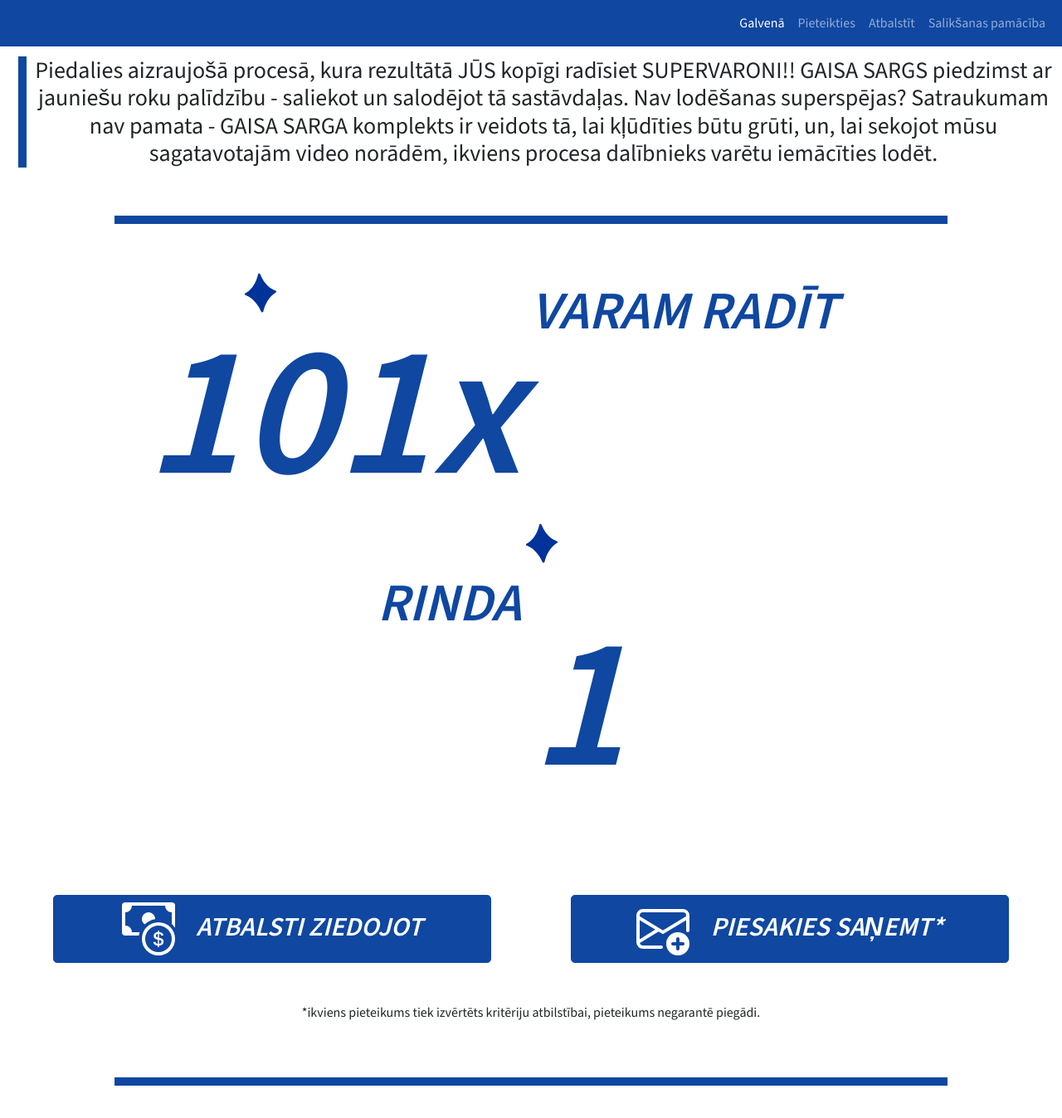
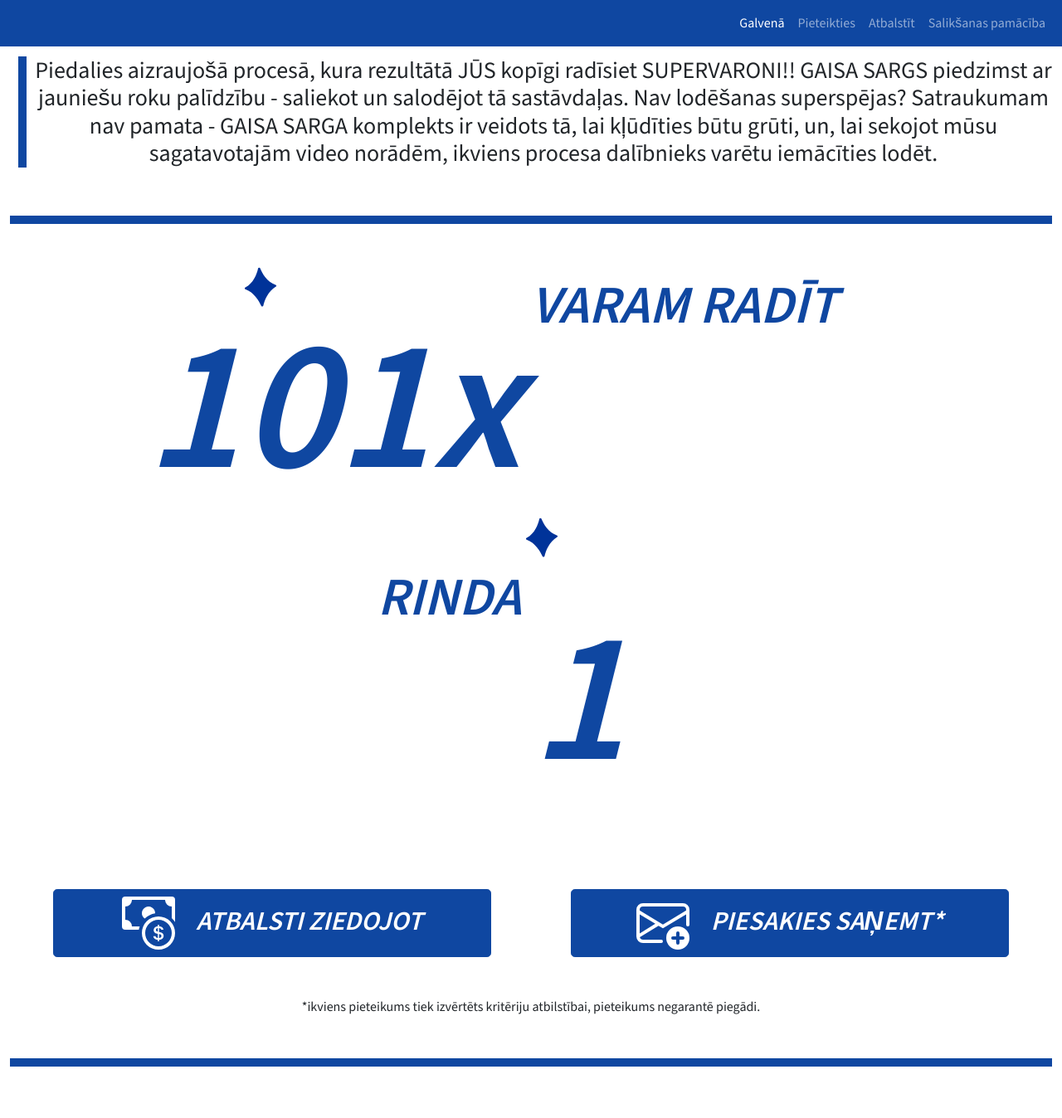
Before and after one commit to open-lv/air-guard-public, a Jekyll site: the page built from index.html, in a window 1280 px wide and 1400 px high, scrolled down 1709 px. Shown: the top 1348 px of the window at 83% size. Built offline with Jekyll 4.4.1, drawn with Linux system fonts in a browser that asks for light colours; comment, search, counter and statistics services are not loaded.

Commit message:
Deploying to gh-pages from @ open-lv/air-guard-public@9e8bbe077803a5227c8aefb80f5d19d16cf72db7 🚀

```diff
--- a/index.html
+++ b/index.html
@@ -12,7 +12,7 @@
 
 		  <div class="row my-5">
 				<div class="col-sm mainleft my-5"> <!-- teksts -->
-					<img src="/assets/img/logo-horiz.svg" WIDTH=100% class="h1logo"></img>
+					<img src="/assets/img/logo-horiz.svg" WIDTH=100% class="h1logo" alt="&quot;Gaisa sargs&quot;"\>
 					<h1 class="main-title visually-hidden">GAISA SARGS </h1>
 					<h3 class="main-subtitle">&emsp;ir BEZMAKSAS telpu gaisa kvalitātes monitoringa komplekts,
 						kuru var <a href="/pieteikties" title="pieteikties GAISA SARGA saņešanai">saņemt</a>
@@ -28,36 +28,28 @@
 				<div class="col-sm my-5"> <!-- YT VIDEO -->
 				  <iframe src="https://www.youtube.com/embed/MRyAMmtYNEI?vq=hd1080&modestbranding=1&rel=0&theme=light&color=white" width="100%" height="400" frameborder="0" allowfullscreen></iframe>
 				</div>
-
-
-
-
 		  </div>
-
 		</div>
-
 	</div>
 	  <br><br>  <br><br>
 
 		<div class="container">
 			<div class="row">
-				<div class="col w-50">
-					<center>
-						<p class="cik-gab-sub align-text-bottom dimants1">Parasti picas kastē var atrast gardumus..</p>
-						<div style="max-width: 60%">
-							<img src="/assets/img/picas-kaste.jpg" WIDTH=100%/>
-						</div>
-						<p class="cik-gab-sub align-text-bottom dimants5">...Šoreiz tajā atradīsi SUPER VARONI!</p>
-						<h3 class="main-subtitle">Piedalies aizraujošā procesā, kura rezultātā JŪS kopīgi radīsiet SUPERVARONI!!
+				<div class="col w-50 text-center">
+					<p class="cik-gab-sub align-text-bottom dimants1">Parasti picas kastē var atrast gardumus..</p>
+					<div class="m-auto" style="max-width: 60%">
+						<img src="/assets/img/picas-kaste.jpg" alt="Picas kaste" WIDTH=100%/>
+					</div>
+					<p class="cik-gab-sub align-text-bottom dimants5">...Šoreiz tajā atradīsi SUPER VARONI!</p>
+					<h3 class="main-subtitle">Piedalies aizraujošā procesā, kura rezultātā JŪS kopīgi radīsiet SUPERVARONI!!
 						GAISA SARGS piedzimst ar jauniešu roku palīdzību - saliekot un salodējot tā sastāvdaļas. Nav lodēšanas superspējas? Satraukumam nav pamata - GAISA SARGA komplekts ir veidots tā, lai kļūdīties būtu grūti, un, lai sekojot mūsu sagatavotajām video norādēm, ikviens procesa dalībnieks varētu iemācīties lodēt.
-						</h3>
-					</center>
+					</h3>
 				</div>
 			</div>
 		</div>
 
 	<div class="container">
-	<center><span class="zila-linija-horiz"></span></center>
+		<hr class="zila-linija-horiz">
 		<style>
 			.cik-gab-tel {font-size: 6rem; color: #0f47a1 !important; font-weight: 900; font-style: italic;}
 		</style>
@@ -88,25 +80,15 @@
 		</div>
 		<p class="text-center p-10">*ikviens pieteikums tiek izvērtēts kritēriju atbilstībai, pieteikums negarantē piegādi.</p>
 
-
-
-
-	<center><span class="zila-linija-horiz"></span></center>
-
+		<hr class="zila-linija-horiz">
 	</div>
 
-	<center>
-		<img src="assets/img/gaisa-sargs-mugshot.svg" width=50%/>
-		<style>.dimants6 {background-image: url("/assets/img/dimants-2.svg"); background-repeat: no-repeat; background-size: 50px; background-position: bottom left;}
-		</style>
-		<p class="cik-gab-sub align-text-bottom dimants6">SUPER VAROŅA DOSJĒ~~</p>
-
-
-
 	<div class="container">
-	  <div class="row align-items-top">
+		<img src="assets/img/gaisa-sargs-mugshot.svg" alt="Gaisa sarga profilbilde" class="w-75 d-block m-auto"/>
+		<p class="text-center cik-gab-sub align-text-bottom dimants6">SUPER VAROŅA DOSJĒ~~</p>
+	  <div class="row align-items-top text-center">
 		<div class="col">
-			<img src="/assets/img/miegainiba350.jpg"/>
+			<img src="/assets/img/miegainiba350.jpg" alt="Gaisa sargs darbībā"/>
 			<h2 class="text-uppercase zilais dosje-h2">Nogurums, miegainība?</h2>
 			<h4>Iespējams telpā ir paaugstināts oglekļa dioksīda līmenis. Mūsu deguns to nesaož!
 			Uzzini, kad ir laiks atvērt logu, ar GAISA SARGA palīdzību.
@@ -114,12 +96,12 @@
 			kurā līpīgiem vīrusiem ir vieglāk izplatīties.</h4>
 		</div>
 		<div class="col">
-			<img src="/assets/img/sensors350.jpg"/>
+			<img src="/assets/img/sensors350.jpg" alt="Gaisa sarga deguns"/>
 		   <h2 class="text-uppercase zilais dosje-h2">Supervaroņa deguns</h2>
 		  <h4>Īsts, precīzs un melot nemīlošs sensors (<a href="https://www.winsen-sensor.com/d/files/infrared-gas-sensor/mh-z19c-pins-type-co2-manual-ver1_0.pdf">NDIR WINSEN MH-Z19C</a>) ir GAISA SARGA superspēju noslēpuma atslēga. Tas nepārtraukti ošņā telpas gaisu un dod ziņu GAISA SARGA smadzenēm par novērojumiem.</h4>
 		</div>
 		<div class="col">
-			<img src="/assets/img/smadzenes350.jpg"/>
+			<img src="/assets/img/smadzenes350.jpg" alt="Gaisa sarga smadzenes"/>
 			<h2 class="text-uppercase zilais dosje-h2">Supervaroņa smadzenes</h2>
 			<h4>Nosēšanās uz Mēness virsmas bija visas cilvēces iespaidīgākais sasniegums.
 				Pirmā Mēness kuģa datora smadzenes bija vairāk kā 200 reizes lēnākas par GAISA SARGA smadzenēm - ESP32 mikrokontrolieri.
@@ -129,12 +111,9 @@
 	  </div>
 	  <br><br>
 
-
-
-
-	  	<div class="row align-items-top">
+		<div class="row align-items-top text-center">
 		<div class="col">
-			<img src="/assets/img/televizors350.jpg"/>
+			<img src="/assets/img/televizors350.jpg" alt="Ekrāns"/>
 			<h2 class="text-uppercase zilais dosje-h2">Televizors skudrām?</h2>
 			<h4>
 				Uz GAISA SARGA krūtīm ir mazs televizors, uz kura vari redzēt oglekļa dioksīda daudzumu
@@ -143,13 +122,13 @@
 			</h4>
 		</div>
 		<div class="col">
-			<img src="/assets/img/rokturis350.jpg"/>
+			<img src="/assets/img/rokturis350.jpg" alt="Loga rokturis"/>
 			<h2 class="text-uppercase zilais dosje-h2">Loga rokturis</h2>
 			<h4>Tas, diemžēl, nav atrodams GAISA SARGA picas kastē.
 			JŪS, GAISA SARGS un loga rokturis ir supervaroņu komanda, kas aizsargās telpas gaisu!</h4>
 		</div>
 		<div class="col">
-			<img src="/assets/img/pikstulis350.jpg"/>
+			<img src="/assets/img/pikstulis350.jpg" alt="Pīkstulis"/>
 			<h2 class="text-uppercase zilais dosje-h2">Spalga balss</h2>
 			<h4>GAISA SARGS ir lakonisks, bet kad tam ir ko teikt - tajā jaieklausās, jo to ir grūti nedzirdēt.
 				Mainot GAISA SARGA smadzeņu programmu vari iemācīt tam jaunas dziesmas!
@@ -158,17 +137,14 @@
 	  </div>
 	  	  <br><br>
 
-
-
-
-	  	<div class="row align-items-top">
+	  	<div class="row align-items-top text-center">
 		<div class="col">
-			<img src="/assets/img/gaisma350.jpg"/>
+			<img src="/assets/img/gaisma350.jpg" alt="Gaisa sarga vērīgās acis"/>
 			<h2 class="text-uppercase zilais dosje-h2">Gandrīz vērīgas acis</h2>
 			<h4>Lai arī GAISA SARGA superspēja ir izcila oža, tas spēj arī redzēt. Diezgan slikti, bet tomēr - redze ir redze. GAISA SARGS spēj sajust, cik telpā ir gaišs.</h4>
 		</div>
 		<div class="col">
-			<img src="/assets/img/instrumenti350.jpg"/>
+			<img src="/assets/img/instrumenti350.jpg" alt="Instrumenti"/>
 			<h2 class="text-uppercase zilais dosje-h2">Instrumenti salikšanai</h2>
 			<h4>
 				GAISA SARGA picas kaste satur pamatinstrumentu komplektu, kas nepieciešams, lai varētu lodēt elektronikas plates.
@@ -176,13 +152,14 @@
 			</h4>
 		</div>
 		<div class="col">
-			<img src="/assets/img/makoniem350.jpg"/>
+			<img src="/assets/img/makoniem350.jpg" alt="Gaisa sarga sapņainās acis"/>
 			<h2 class="text-uppercase zilais dosje-h2">Tāds sapņains tipiņš</h2>
 			<h4>GAISA SARGAM arī ir sapņi. GAISA SARGS reizēm blenž tālumā, sapņojot par iespējām, kādas var sasniegt tā jaudīgās smadzenes - mākoņošana INTERNETĀ, bezvadu tīkli un pat zilzobi!
 			</h4>
 		</div>
 	  </div>
-	</center>
+	</div>
+
 	<div class="container">
 		<div class="row justify-content-center align-items-center mx-1">
 
@@ -199,15 +176,15 @@
 
 		</div>
 		<p class="text-center p-10">*ikviens pieteikums tiek izvērtēts kritēriju atbilstībai, pieteikums negarantē piegādi.</p>
+
+		<hr class="zila-linija-horiz">
 	</div>
-		<center><span class="zila-linija-horiz"></span></center>
 
-	<div class="container">
+	<div class="container text-center">
 		<div class="row">
-			<center><p class="cik-gab-sub align-text-bottom dimants4">Nav kauns nezināt, bet gan negribēt zināt!~</p></center>
+			<p class="cik-gab-sub align-text-bottom dimants4">Nav kauns nezināt, bet gan negribēt zināt!~</p>
 		</div>
 		<br><br>
-		<center>
 			<h3 class="text-uppercase zilais dosje-h2">Neesmu skola, pulciņš vai cita organizācija, kas darbojas ar bērniem/jauniešiem. Esmu vienkārši onkulis/tante, kas arī grib savu supervaroni. Kā varu to iegādāties?</h3>
 			<br>
 			<h4>
@@ -343,8 +320,6 @@
 			<br>
 			<h4>Uzraksti mums! Centīsimies atbildēt cik ātri vien iespējams!
 			</h4>
-
-		</center>
 	</div>
 		<div class="container">
 		<div class="row justify-content-center align-items-center mx-1">
@@ -363,7 +338,6 @@
 		</div>
 		<p class="text-center p-10">*ikviens pieteikums tiek izvērtēts kritēriju atbilstībai, pieteikums negarantē piegādi.</p>
 	</div>
-		<center><span class="zila-linija-horiz"></span></center>
 </main>
 <!--Zoho Campaigns Web-Optin Form's Header Code Starts Here-->
 
```
Also changed, not shown: assets/compiled/main.css, 1 other file.
